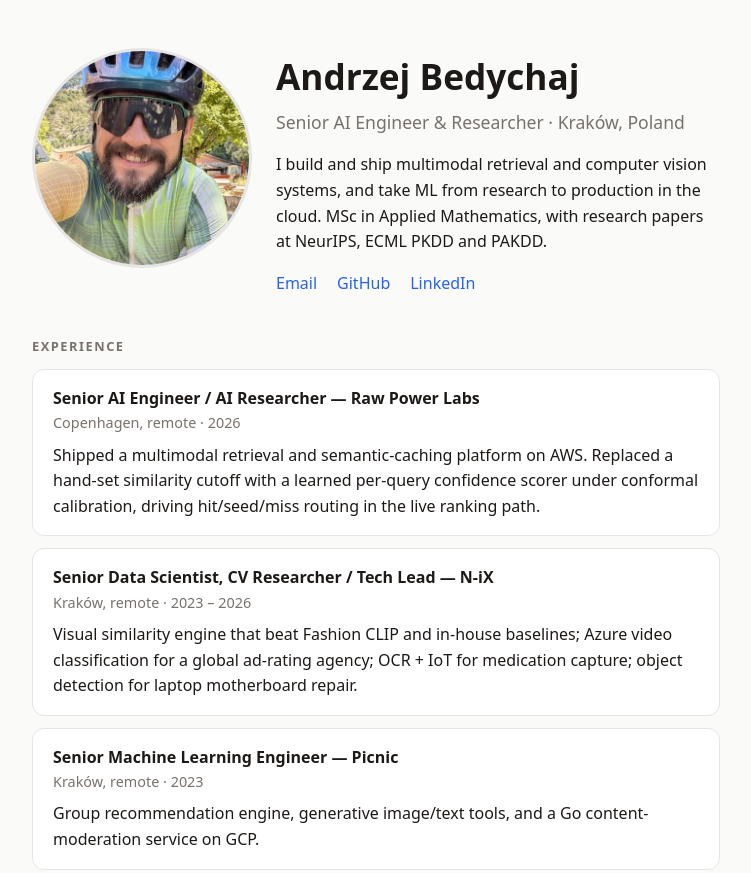
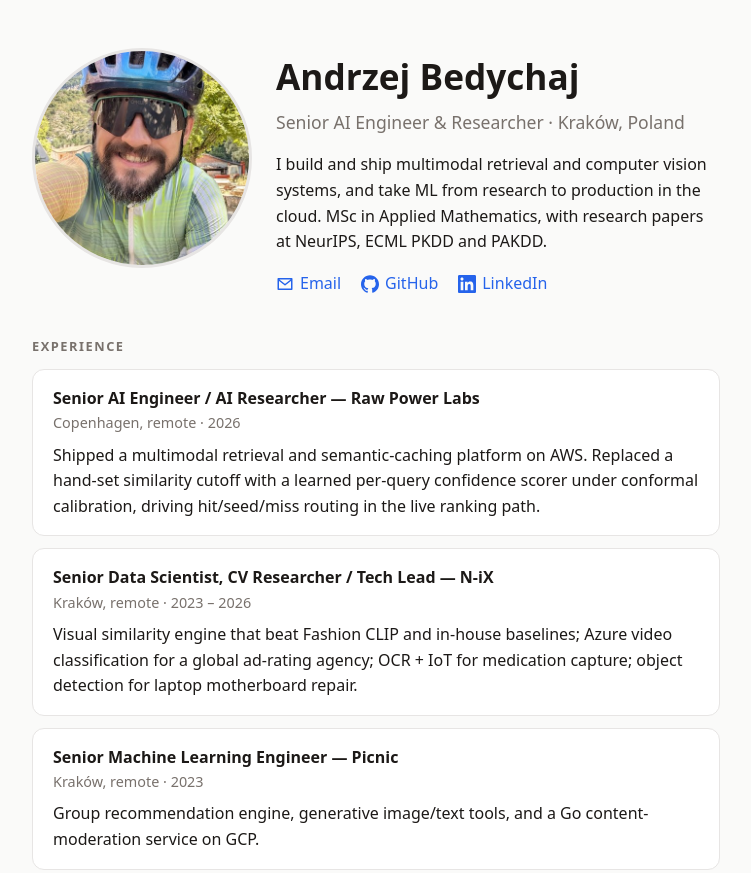
Before and after one commit to ABedychaj/ABedychaj.github.io, a plain HTML site: page index.html in a window 1280 px wide. Shown: the top 873 px of the page, without its empty margins (264-1015 px from the left). Drawn offline with Linux system fonts and the light colour scheme.

Commit message:
Add icons to contact links
Co-Authored-By: Claude Sonnet 5.5 <noreply@anthropic.com>

```diff
--- a/index.html
+++ b/index.html
@@ -15,6 +15,9 @@ main{max-width:720px;margin:0 auto;padding:48px 16px}
 a{color:var(--acc);text-decoration:none}a:hover{text-decoration:underline}
 .me{float:left;width:220px;height:220px;border-radius:50%;object-fit:cover;margin:0 24px 12px 0;border:3px solid var(--line)}
 @media(max-width:480px){.me{width:140px;height:140px}}
+.links a{display:inline-flex;align-items:center;gap:6px}
+.links svg{width:18px;height:18px;fill:currentColor}
+.links svg[stroke]{fill:none}
 h1{font-size:2.2rem;margin:0}
 .role{color:var(--mut);font-size:1.1rem;margin:4px 0 16px}
 .links{display:flex;flex-wrap:wrap;gap:8px 20px;margin:16px 0 32px}
@@ -36,9 +39,9 @@ ul{padding-left:20px;margin:0}
 <p>I build and ship multimodal retrieval and computer vision systems, and take ML from research to production in the cloud. MSc in Applied Mathematics, with research papers at NeurIPS, ECML PKDD and PAKDD.</p>
 
 <div class="links">
-  <a data-u="bWFpbHRvOmFuZHJ6ZWouYmVkeWNoYWpAZ21haWwuY29t">Email</a>
-  <a data-u="aHR0cHM6Ly9naXRodWIuY29tL0FCZWR5Y2hhag==">GitHub</a>
-  <a data-u="aHR0cHM6Ly93d3cubGlua2VkaW4uY29tL2luL2FuZHJ6ZWotYmVkeWNoYWotYTI0ODQ4M2Iv">LinkedIn</a>
+  <a data-u="bWFpbHRvOmFuZHJ6ZWouYmVkeWNoYWpAZ21haWwuY29t"><svg viewBox="0 0 24 24" fill="none" stroke="currentColor" stroke-width="2" stroke-linejoin="round"><path d="M3 5h18v14H3zM3 6l9 7 9-7"/></svg>Email</a>
+  <a data-u="aHR0cHM6Ly9naXRodWIuY29tL0FCZWR5Y2hhag=="><svg viewBox="0 0 24 24"><path d="M12 .297c-6.63 0-12 5.373-12 12 0 5.303 3.438 9.8 8.205 11.385.6.113.82-.258.82-.577 0-.285-.01-1.04-.015-2.04-3.338.724-4.042-1.61-4.042-1.61C4.422 18.07 3.633 17.7 3.633 17.7c-1.087-.744.084-.729.084-.729 1.205.084 1.838 1.236 1.838 1.236 1.07 1.835 2.809 1.305 3.495.998.108-.776.417-1.305.76-1.605-2.665-.3-5.466-1.332-5.466-5.93 0-1.31.465-2.38 1.235-3.22-.135-.303-.54-1.523.105-3.176 0 0 1.005-.322 3.3 1.23.96-.267 1.98-.399 3-.405 1.02.006 2.04.138 3 .405 2.28-1.552 3.285-1.23 3.285-1.23.645 1.653.24 2.873.12 3.176.765.84 1.23 1.91 1.23 3.22 0 4.61-2.805 5.625-5.475 5.92.42.36.81 1.096.81 2.22 0 1.606-.015 2.896-.015 3.286 0 .315.21.69.825.57C20.565 22.092 24 17.592 24 12.297c0-6.627-5.373-12-12-12"/></svg>GitHub</a>
+  <a data-u="aHR0cHM6Ly93d3cubGlua2VkaW4uY29tL2luL2FuZHJ6ZWotYmVkeWNoYWotYTI0ODQ4M2Iv"><svg viewBox="0 0 24 24"><path d="M20.447 20.452h-3.554v-5.569c0-1.328-.027-3.037-1.852-3.037-1.853 0-2.136 1.445-2.136 2.939v5.667H9.351V9h3.414v1.561h.046c.477-.9 1.637-1.85 3.37-1.85 3.601 0 4.267 2.37 4.267 5.455v6.286zM5.337 7.433c-1.144 0-2.063-.926-2.063-2.065 0-1.138.92-2.063 2.063-2.063 1.14 0 2.064.925 2.064 2.063 0 1.139-.925 2.065-2.064 2.065zm1.782 13.019H3.555V9h3.564v11.452zM22.225 0H1.771C.792 0 0 .774 0 1.729v20.542C0 23.227.792 24 1.771 24h20.451C23.2 24 24 23.227 24 22.271V1.729C24 .774 23.2 0 22.222 0z"/></svg>LinkedIn</a>
 </div>
 
 <h2>Experience</h2>
```
